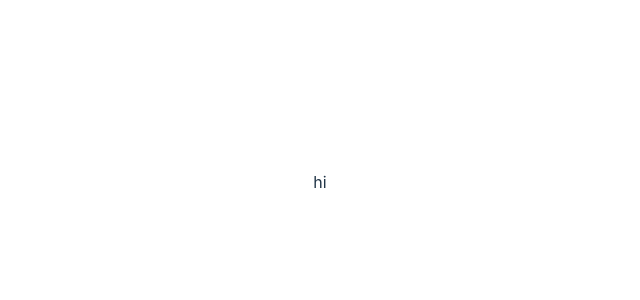
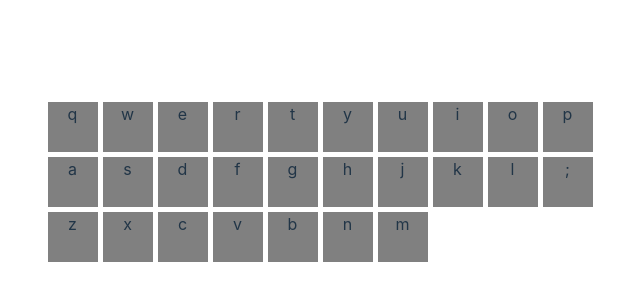
Before and after one commit to joeytomoyama/keyboardTwister, a React (Vite) app: page / in a window 1280 px wide. Shown: the part 218-518 px from the top of the page, without its empty margins (320-960 px from the left). Built offline with nearby package versions, Linux system fonts and the light colour scheme.

Commit message:
key component added

```diff
--- /dev/null
+++ b/src/components/Key.css
@@ -0,0 +1,5 @@
+.key{
+    width: 50px;
+    height: 50px;
+    background-color: gray;
+}
--- /dev/null
+++ b/src/components/Key.jsx
@@ -0,0 +1,7 @@
+import './Key.css'
+
+export default function Key({letter}) {
+    return (
+        <div className="key">{letter}</div>
+    )
+}
--- /dev/null
+++ b/src/components/Keyboard.css
@@ -0,0 +1,5 @@
+.keyboard {
+    display: grid;
+    grid-template-columns: repeat(10, 50px);
+    gap: 5px;
+}
--- a/src/components/Keyboard.jsx
+++ b/src/components/Keyboard.jsx
@@ -1,5 +1,18 @@
+import Key from './Key'
+import './Keyboard.css'
+
 export default function Keyboard() {
+    const layout = ['q', 'w', 'e', 'r', 't', 'y', 'u', 'i', 'o', 'p',
+                    'a', 's', 'd', 'f', 'g', 'h', 'j', 'k', 'l', ';',
+                    'z', 'x', 'c', 'v', 'b', 'n', 'm']
+    const makeKeys = () => {
+        return layout.map(key => <Key letter={key} />)
+    }
+    console.log(makeKeys())
+
     return (
-        <div>hi</div>
+        <div className='keyboard'>
+            {makeKeys()}
+        </div>
     )
 }
```
